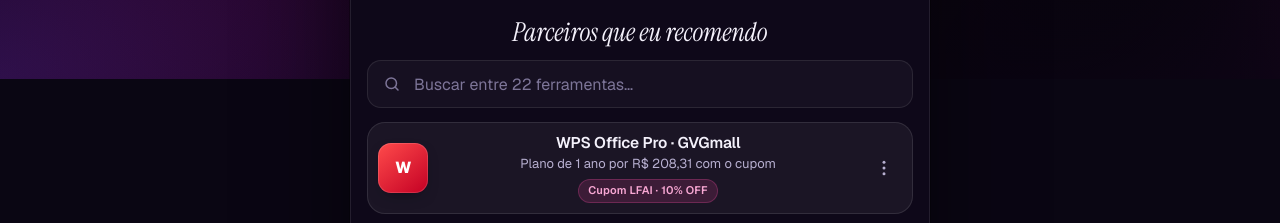
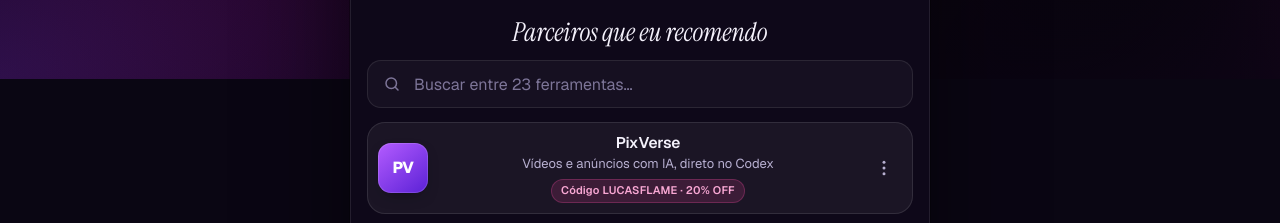
Before and after one commit to lucasflame/studioflame-midiakit, a plain HTML site: page flamelinks/index.html in a window 1280 px wide. Shown: the part 721-944 px from the top of the page. Drawn offline with nearby package versions, Linux system fonts and the light colour scheme.

Commit message:
Flame Links: PixVerse (code LUCASFLAME) at the top
Co-Authored-By: Claude Opus 5.5 <noreply@anthropic.com>

```diff
--- a/flamelinks/index.html
+++ b/flamelinks/index.html
@@ -385,6 +385,14 @@ dialog.sheet::backdrop{background:rgba(5,2,12,.62);-webkit-backdrop-filter:blur(
       </label>
 
       <div class="links" id="tools">
+
+        <div class="link" data-kw="pixverse video ia anuncios codex chatgpt plugin codigo lucasflame">
+          <a class="link-main" href="https://pixverse.onelink.me/0gRx/LUCASFLAME" rel="noopener">
+            <span class="thumb" style="--c1:#b45cff;--c2:#5b21d6">PV</span>
+            <span class="link-text"><span class="title">PixVerse</span><span class="sub">Vídeos e anúncios com IA, direto no Codex</span><span class="tag">Código LUCASFLAME · 20% OFF</span></span>
+          </a>
+          <button class="more" type="button" aria-label="Compartilhar PixVerse"><svg><use href="#i-more"/></svg></button>
+        </div>
 
         <div class="link" data-kw="gvgmall wps office pro planilha pdf documentos cupom lfai">
           <a class="link-main" href="https://www.gvgmall.com/gvg/LFWPS" rel="noopener">
```
